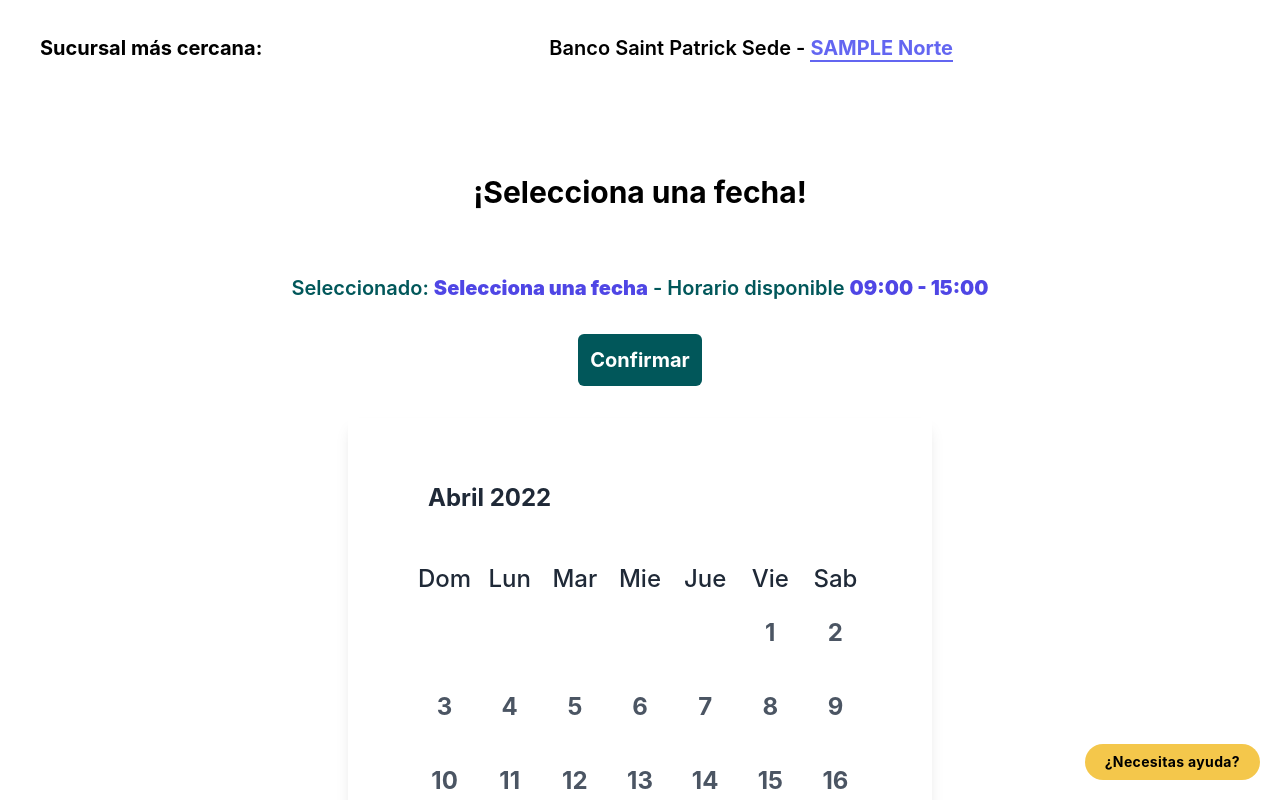
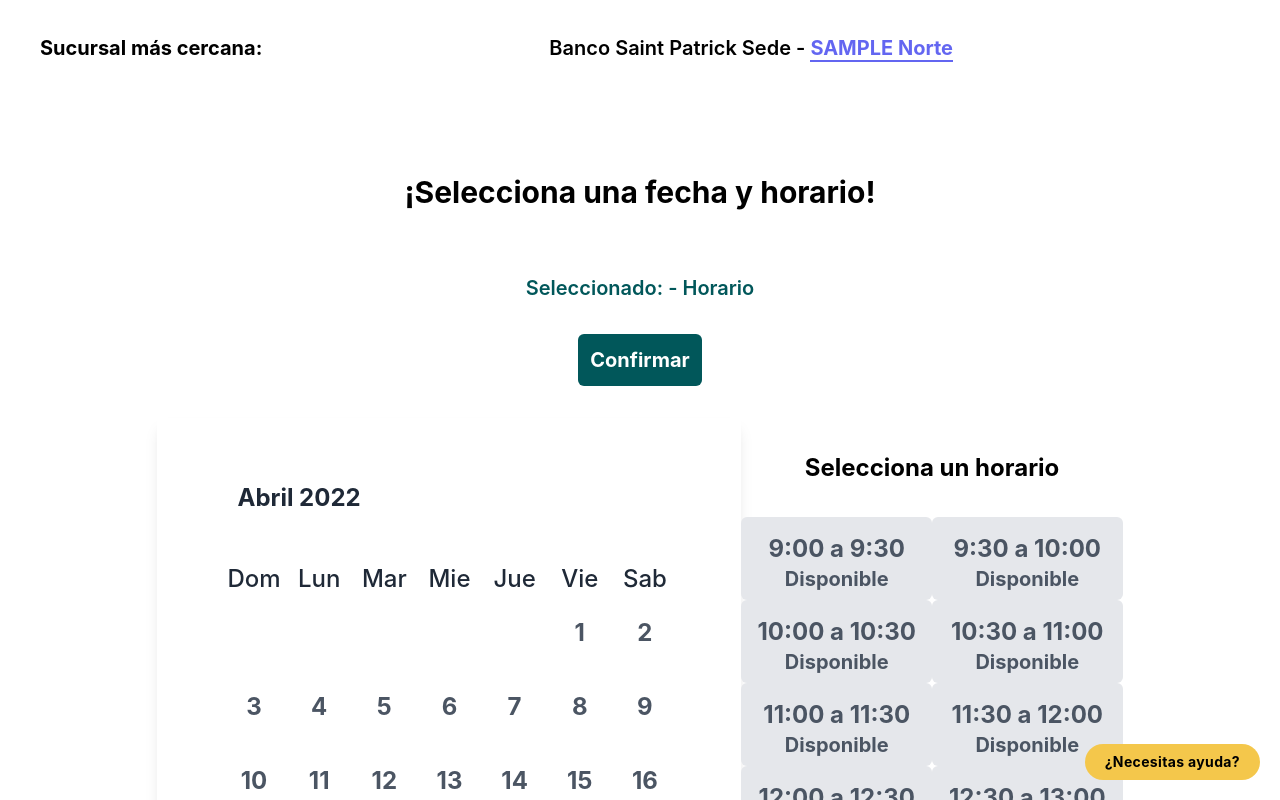
Before and after one commit to bank-saint-patrick/saint-patrick-bank-frontend, a React (Create React App) app: page /sucursales in a window 1280 px wide. Both pictures are taken after typing "Sample", "Sample", "Sample" into the empty fields and a click on the button "Buscar". Shown: the part 853-1653 px from the top of the page. Built offline with nearby package versions, Linux system fonts and the light colour scheme.

Commit message:
seleccionar horario personalizado - sucursales

```diff
--- a/src/components/website/Cashiers/Calendario.jsx
+++ b/src/components/website/Cashiers/Calendario.jsx
@@ -2,9 +2,19 @@ import React, { useState } from 'react';
 import { toast } from 'react-toastify';
 import { useNavigate } from 'react-router-dom';
 
-const Calendario = ({ direction, fechaSeleccionada, setFechaSeleccionada, setConfirmacion }) => {
+const Calendario = ({ direction, setFechaSeleccionada, setConfirmacion }) => {
+    /* Hooks */
+
+    const [fecha, setFecha] = useState({
+        fecha: '',
+        horario: '',
+    });
     const [selectedDay, setSelectedDay] = useState(null);
+    const [selectedHour, setSelectedHour] = useState(null);
+
     const navigateTo = useNavigate();
+
+    /* Funciones */
 
     const getMonthName = (month) => {
         switch (month) {
@@ -37,28 +47,57 @@ const Calendario = ({ direction, fechaSeleccionada, setFechaSeleccionada, setCon
         }
     };
 
+    /* Extracción de datos */
+
+    const horarios = [];
+
+    for (let i = 9; i < 15; i++) {
+        horarios.push(
+            {
+                id: i,
+                horario: `${i}:00 a ${i}:30`,
+            },
+            {
+                id: i + 1,
+                horario: `${i}:30 a ${i + 1}:00`,
+            }
+        );
+    }
+
     const date = new Date();
     const month = date.getMonth();
     const year = date.getFullYear();
 
     const daysInMonth = new Date(year, month + 1, 0).getDate();
+    const firstDay = new Date(year, month, 1).getDay();
 
-    const firstDay = new Date(year, month, 1).getDay();
+    /* Seleccionar fecha y horario */
 
     const handleSelectDay = (index) => {
         setSelectedDay(index);
+        setSelectedHour(null);
 
         const nameOfDay = new Date(year, month, index).toLocaleString('es-ES', { weekday: 'long' });
-        setFechaSeleccionada(`${nameOfDay} ${index} de ${getMonthName(month).toLowerCase()} del ${year}`);
+        setFecha({ fecha: `${nameOfDay} ${index} de ${getMonthName(month).toLowerCase()} del ${year}` });
+    };
+
+    const handleSelectHorario = (horario) => {
+        setSelectedHour(horario.horario);
+
+        setFecha({
+            fecha: fecha.fecha,
+            horario: horario.horario,
+        });
     };
 
     const confirmarFecha = () => {
         const session = JSON.parse(sessionStorage.getItem('session'));
 
-        if (fechaSeleccionada) {
+        if (fecha.fecha && fecha.horario) {
             if (session) {
-                toast.success(`Fecha seleccionada: ${fechaSeleccionada}`);
+                toast.success(`Fecha seleccionada: ${fecha.fecha} a las ${fecha.horario}`);
                 setConfirmacion(true);
+                setFechaSeleccionada(fecha);
             } else {
                 toast.error('Debes iniciar sesión para poder agendar una cita');
                 navigateTo('/login');
@@ -99,18 +138,19 @@ const Calendario = ({ direction, fechaSeleccionada, setFechaSeleccionada, setCon
             </div>
 
             <section className="w-full">
-                <h2 className="text-3xl text-center font-bold py-8 pt-16">¡Selecciona una fecha!</h2>{' '}
+                <h2 className="text-3xl text-center font-bold py-8 pt-16">¡Selecciona una fecha y horario!</h2>{' '}
                 <div className="flex flex-col items-center justify-center">
                     <span className="p-8 font-semibold text-blue-stone text-xl text-center inline-block w-full">
-                        Seleccionado: <b className="text-indigo-600">{fechaSeleccionada ? fechaSeleccionada : 'Selecciona una fecha'}</b> - Horario disponible <b className="text-indigo-600">09:00 - 15:00</b>
+                        Seleccionado: <b className="text-indigo-600">{fecha ? fecha.fecha : 'Selecciona una fecha'}</b> - Horario <b className="text-indigo-600">{fecha.horario}</b>
                     </span>
+
                     <button onClick={confirmarFecha} className="text-xl font-bold p-3 rounded-md bg-blue-stone text-white">
                         Confirmar
                     </button>
                 </div>
             </section>
 
-            <div className="flex items-center justify-center py-8 px-4">
+            <div className="flex items-end justify-center py-8 px-4">
                 <div className="2xl:w-1/3 xl:w-1/2 lg:w-3/5 sm:w-4/5 w-full shadow-lg">
                     <div className="md:p-16 md:pb-12 p-5 dark:bg-gray-800 bg-white rounded-t">
                         <div className="px-4 flex items-center justify-between">
@@ -189,6 +229,23 @@ const Calendario = ({ direction, fechaSeleccionada, setFechaSeleccionada, setCon
                         </div>
                     </div>
                 </div>
+                <div className="flex flex-col h-full">
+                    <h2 className="text-2xl text-center font-bold h-1/6 flex items-center justify-center">Selecciona un horario</h2>
+                    <div className="grid grid-cols-2 grid-rows-6 h-5/6">
+                        {horarios.map((horario, index) => (
+                            <div
+                                key={index}
+                                className={`${selectedHour === horario.horario ? 'bg-blue-stone text-white' : 'bg-gray-200 text-gray-600'} p-4 rounded-md cursor-pointer`}
+                                onClick={() => {
+                                    handleSelectHorario(horario);
+                                }}>
+                                <p className="text-2xl font-bold text-center">{horario.horario}</p>
+
+                                <p className="text-xl font-bold text-center">{selectedHour === horario.horario ? 'Seleccionado' : 'Disponible'}</p>
+                            </div>
+                        ))}
+                    </div>
+                </div>
             </div>
         </>
     );
--- a/src/components/website/Cashiers/index.jsx
+++ b/src/components/website/Cashiers/index.jsx
@@ -16,7 +16,10 @@ import Calendario from './Calendario';
 export default function Cashiers() {
     const [width, setWidth] = useState(window.innerWidth);
     const [confirmacion, setConfirmacion] = useState(false);
-    const [fechaSeleccionada, setFechaSeleccionada] = useState(null);
+    const [fechaSeleccionada, setFechaSeleccionada] = useState({
+        fecha: '',
+        horario: '',
+    });
 
     const [direction, setDirection] = useState({
         calle: '',
@@ -82,8 +85,8 @@ export default function Cashiers() {
                                                 <h1 className="text-3xl text-center font-semibold pt-4">¡Cita confirmada! ✅</h1>
                                                 <section className="p-8 w-2/3 mx-auto">
                                                     <p className="text-xl text-center">
-                                                        Gracias por solicitar un turno con nosotros, te esperamos el día <b className="text-indigo-600">{fechaSeleccionada}</b> desde las <b className="text-indigo-600">09:00 horas</b> hasta las{' '}
-                                                        <b className="text-indigo-600">15:00 horas</b>. Un día antes te enviaremos un recordatorio a tu correo electrónico.
+                                                        Gracias por solicitar un turno con nosotros, te esperamos el día <b className="text-indigo-600">{fechaSeleccionada.fecha}</b> a las <b className="text-indigo-600">{fechaSeleccionada.horario}</b>{' '}
+                                                        Un día antes te enviaremos un recordatorio a tu correo electrónico.
                                                     </p>
                                                 </section>
                                                 <button
```
